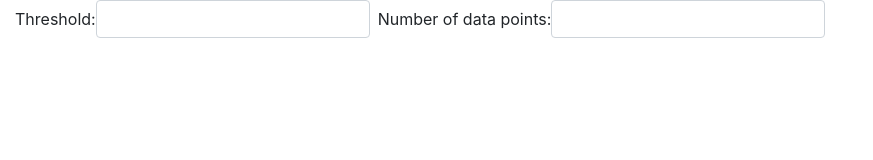
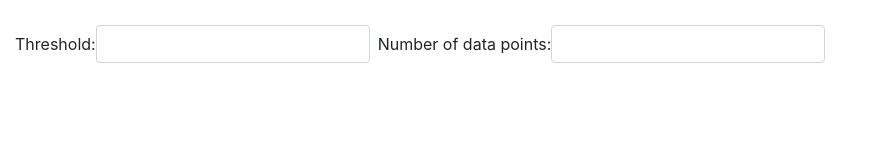
Before and after one commit to spaghettiguru/microsoft-homework, a website: page index.html in a window 1280 px wide. Shown: the whole page, without its empty margins (0-873 px from the left). Drawn offline with nearby package versions, Linux system fonts and the light colour scheme; no server answers.

Commit message:
added style file and wrote a comment

```diff
--- a/index.html
+++ b/index.html
@@ -2,12 +2,13 @@
 <html>
     <head>
         <meta charset="utf-8">
-        <title></title>
+        <title>Chart</title>
         <link rel="stylesheet" href="node_modules/bootstrap/dist/css/bootstrap.min.css">
+        <link rel="stylesheet" href="style.css">
         <script src="node_modules/highcharts/highcharts.js"></script>
     </head>
     <body>
-        <main class="container-fluid">
+        <main class="app-container container-fluid">
             <form class="toolbar form-inline">
                 <div class="form-group mb-2 mr-sm-2">
                     <label for="thresholdInput">Threshold:</label>
--- a/main.js
+++ b/main.js
@@ -163,6 +163,7 @@ function transformDataToSeries(data) {
         ]);
     }
 
+    // Highcharts requires data points to be sorted by X values
     return series.sort((a,b) => a[0]-b[0])
 }
 
--- /dev/null
+++ b/style.css
@@ -0,0 +1,3 @@
+.app-container {
+    padding-top: 25px;
+}
```
